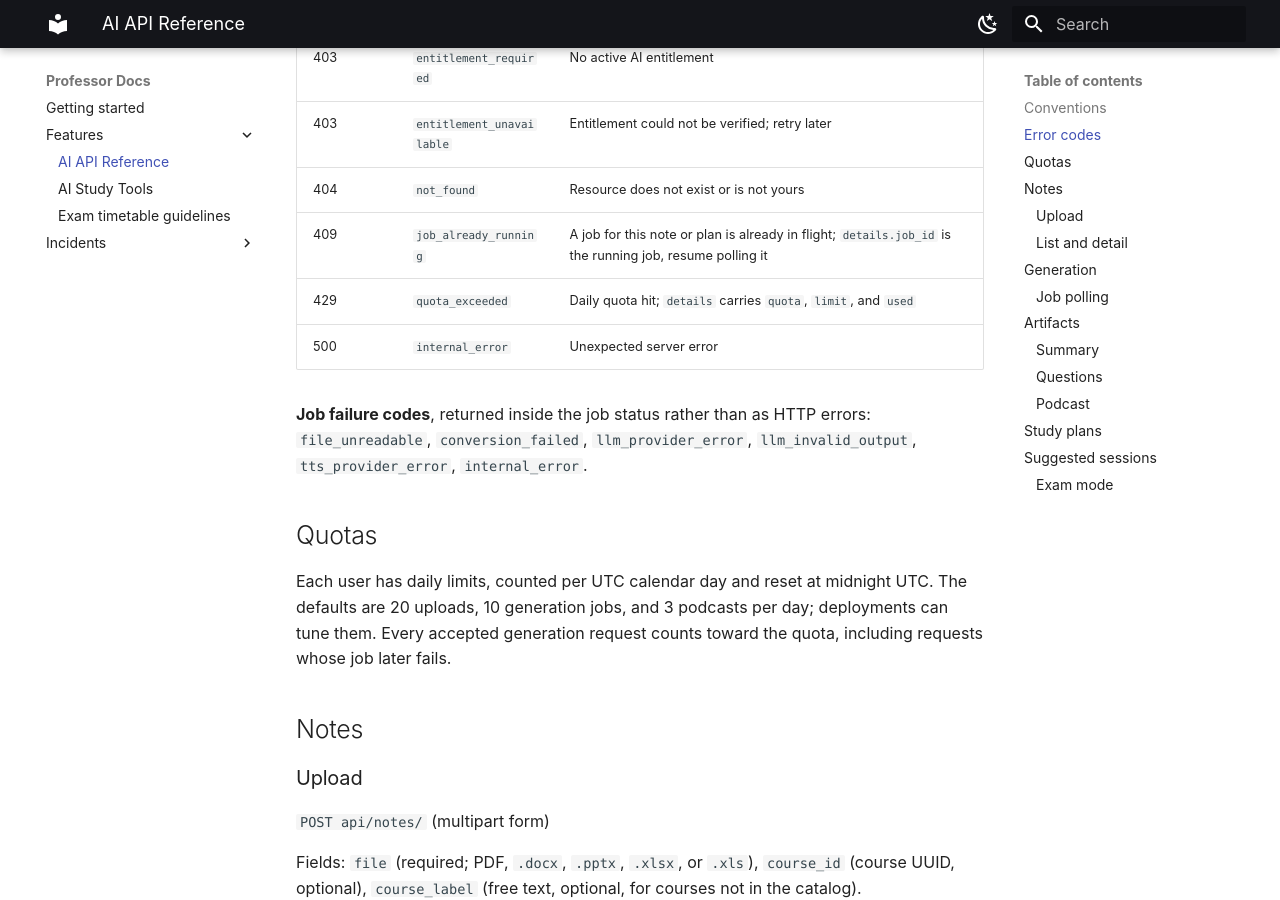
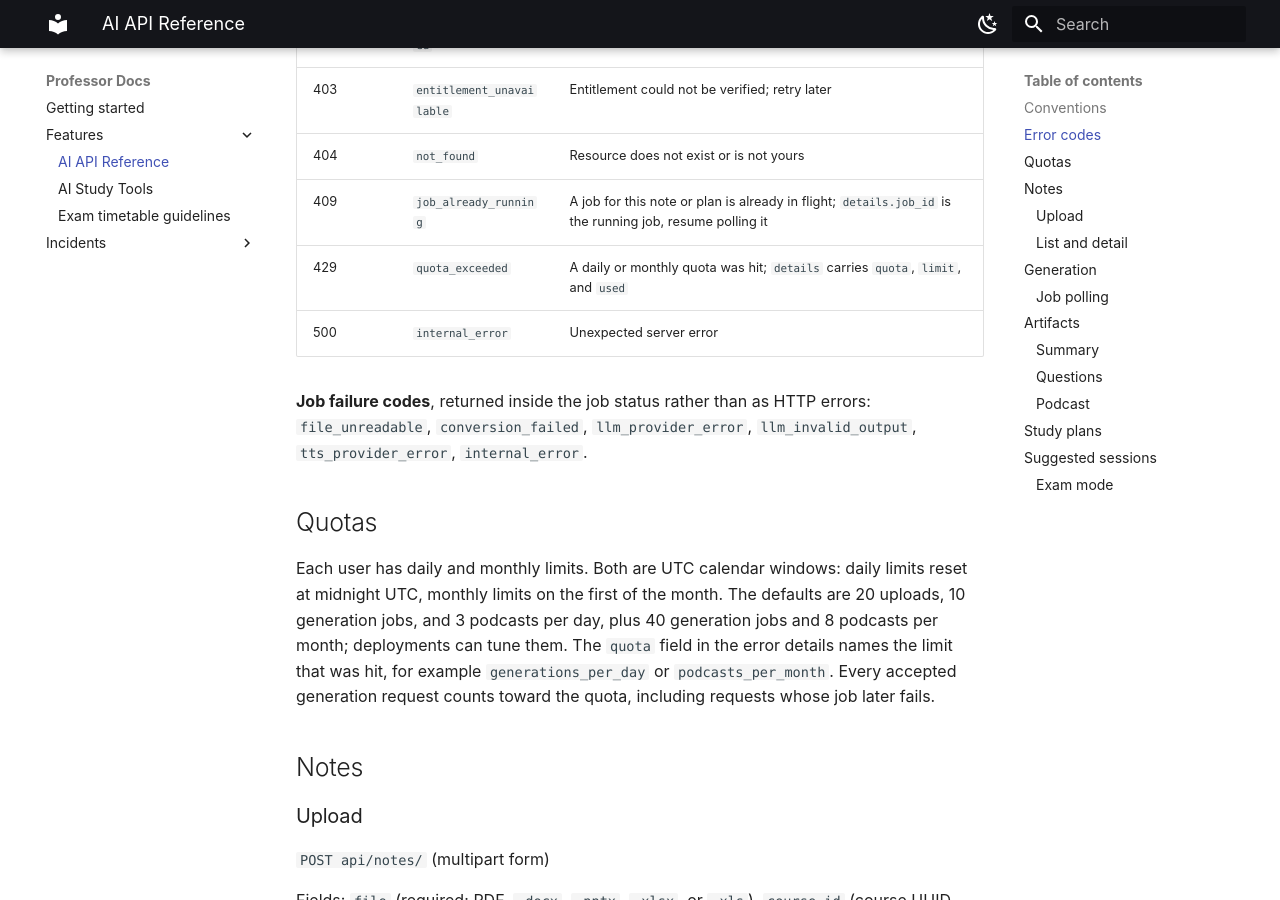
Before and after one commit to opencrafts-io/professor, an MkDocs documentation site: the page built from docs/features/ai_api_reference.md, in a window 1280 px wide and 900 px high, scrolled down 1010 px. Built offline with MkDocs 1.6.1 and Material for MkDocs 9.7.7, drawn with Linux system fonts in a browser that asks for light colours; some web fonts are replaced; some of the changed text lies outside the part shown.

Commit message:
docs: cover monthly quotas and the input cap

```diff
--- a/docs/features/ai_api_reference.md
+++ b/docs/features/ai_api_reference.md
@@ -35,7 +34,7 @@
 | 403 | `entitlement_unavailable` | Entitlement could not be verified; retry later |
 | 404 | `not_found` | Resource does not exist or is not yours |
 | 409 | `job_already_running` | A job for this note or plan is already in flight; `details.job_id` is the running job, resume polling it |
-| 429 | `quota_exceeded` | Daily quota hit; `details` carries `quota`, `limit`, and `used` |
+| 429 | `quota_exceeded` | A daily or monthly quota was hit; `details` carries `quota`, `limit`, and `used` |
 | 500 | `internal_error` | Unexpected server error |
 
 **Job failure codes**, returned inside the job status rather than as HTTP
@@ -44,10 +43,14 @@
 
 ## Quotas
 
-Each user has daily limits, counted per UTC calendar day and reset at
-midnight UTC. The defaults are 20 uploads, 10 generation jobs, and 3
-podcasts per day; deployments can tune them. Every accepted generation
-request counts toward the quota, including requests whose job later fails.
+Each user has daily and monthly limits. Both are UTC calendar windows:
+daily limits reset at midnight UTC, monthly limits on the first of the
+month. The defaults are 20 uploads, 10 generation jobs, and 3 podcasts
+per day, plus 40 generation jobs and 8 podcasts per month; deployments
+can tune them. The `quota` field in the error details names the limit
+that was hit, for example `generations_per_day` or `podcasts_per_month`.
+Every accepted generation request counts toward the quota, including
+requests whose job later fails.
 
 ## Notes
 
@@ -105,6 +108,10 @@
   separate requests.
 - `question_format` is required when `questions` is requested:
   `flashcard`, `mcq`, or `open_ended`.
+
+Extracted document text sent to the model is capped at 300,000
+characters, counted across all of a study plan's documents combined. A
+document over the cap fails its job with the `conversion_failed` code.
 
 Returns `202` with `{ "job_id": 90 }`, or `409 job_already_running` with
 the running job's id in `details.job_id`.
```
Also changed, not shown: other parts of docs/features/ai_api_reference.md (+0 -1 lines), docs/features/ai_study_tools.md (+8 -3 lines).
